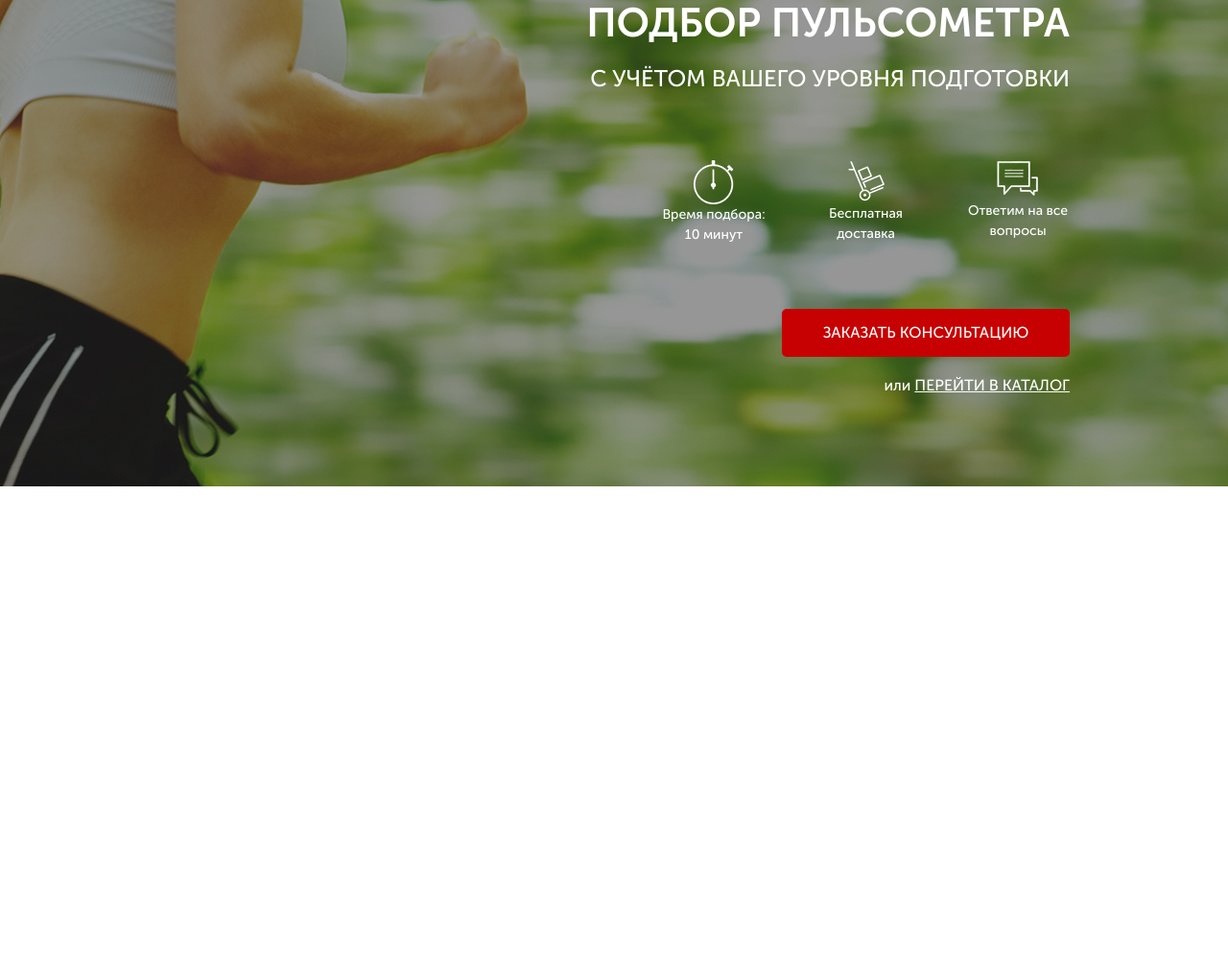
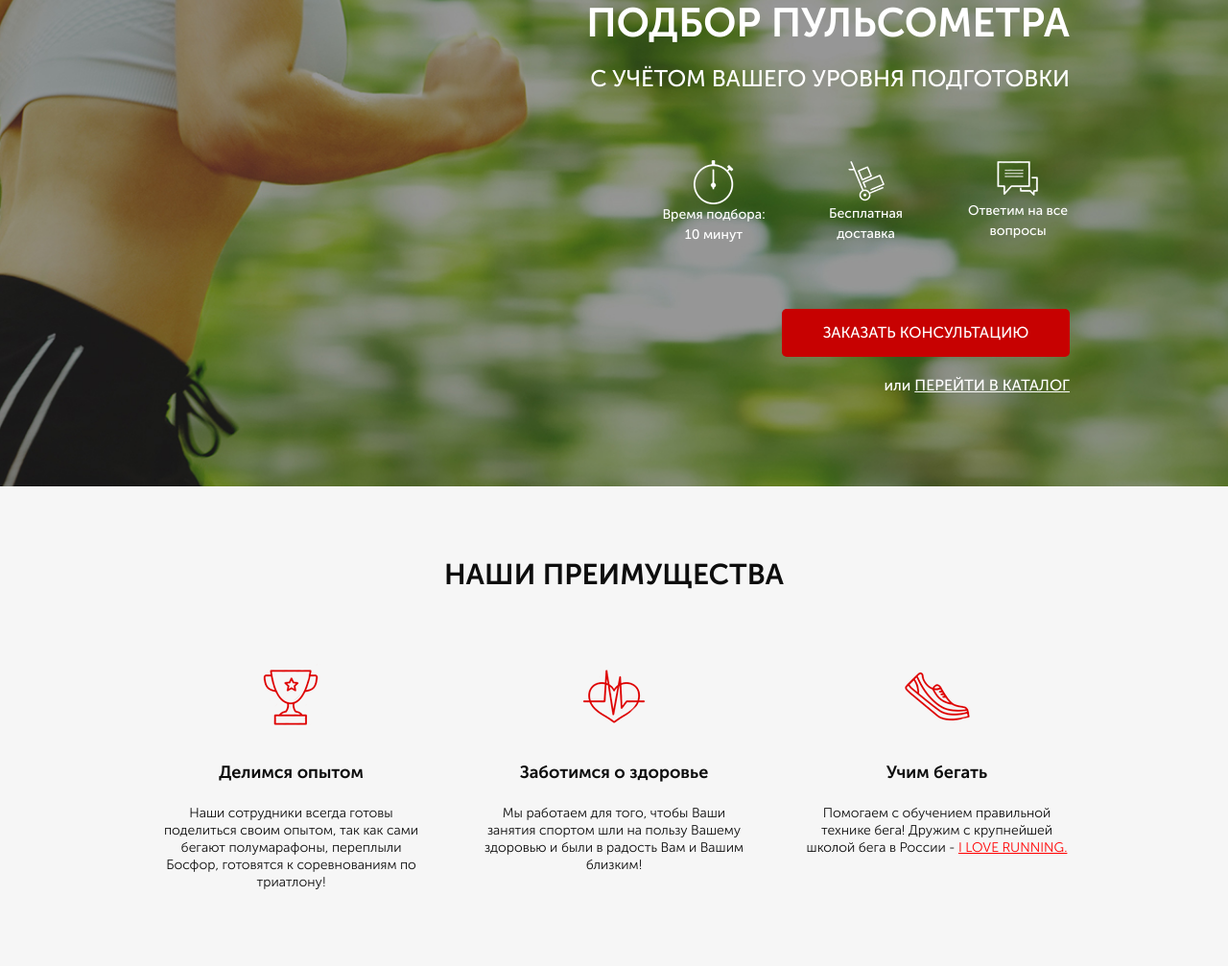
Before and after one commit to benJi-002/-RunSmart, a website: page src/index.html in a window 1280 px wide. Shown: the part 165-1172 px from the top of the page at 96% size. Before the commit the page ends 800 px from the top, so only its background shows below. Drawn offline with Linux system fonts and the light colour scheme.

Commit message:
Add benefits section and other edits

```diff
--- a/src/index.html
+++ b/src/index.html
@@ -11,7 +11,7 @@
     <link rel="stylesheet" href="css/style.min.css">
 </head>
 <body>
-   <div class="promo">
+   <section class="promo">
         <div class="container">
             <header class="header">
                 <a href="#" class="header__logo">
@@ -53,6 +53,50 @@
                 </div>
             </div>
         </div>
-   </div>
+   </section>
+
+   <section class="benefits">
+        <div class="container">
+            <div class="caption caption_benefits">наши преимущества</div>
+            <div class="benefits__wrapper">
+                <div class="benefits__item">
+                    <div class="benefits__icon">
+                        <img src="icons/benefits/cup_icon.png" alt="cup_icon">
+                    </div>
+                    <div class="title title_benefits">
+                        Делимся опытом
+                    </div>
+                    <div class="subtitle subtitle_benefits">
+                        Наши сотрудники всегда готовы поделиться своим опытом, так как сами бегают полумарафоны, переплыли Босфор, готовятся к соревнованиям по триатлону!
+                    </div>
+                </div>
+
+                <div class="benefits__item">
+                    <div class="benefits__icon">
+                        <img src="icons/benefits/heart_icon.png" alt="heart_icon">
+                    </div>
+                    <div class="title title_benefits">
+                        Заботимся о здоровье
+                    </div>
+                    <div class="subtitle subtitle_benefits">
+                        Мы работаем для того, чтобы Ваши занятия спортом шли на пользу Вашему здоровью и были в радость Вам и Вашим близким!
+                    </div>
+                </div>
+
+                <div class="benefits__item">
+                    <div class="benefits__icon">
+                        <img src="icons/benefits/shoe_icon.png" alt="shoe_icon">
+                    </div>
+                    <div class="title title_benefits">
+                        Учим бегать
+                    </div>
+                    <div class="subtitle subtitle_benefits">
+                        Помогаем с обучением правильной технике бега! Дружим с крупнейшей школой бега в России -
+                        <span>I LOVE RUNNING.</span>
+                    </div>
+                </div>
+            </div>
+        </div>
+   </section>
 </body>
 </html>
--- a/src/sass/style.scss
+++ b/src/sass/style.scss
@@ -1,10 +1,13 @@
 @import "base/_variables.scss";
 @import "base/_mixins.scss";
-@import "_general.scss";
 @import "_media.scss";
 @import "blocks/promo";
 @import "blocks/header";
 @import "blocks/buttons";
+@import "blocks/benefits";
+@import "blocks/captions";
+@import "blocks/titles";
+@import "blocks/subtitles";
 
 * {
 	font-family: 'Museo Sans Cyrl', sans-serif;
```
Also changed, not shown: src/sass/_media.scss (+15 -5 lines), src/css/style.min.css, src/sass/_general.scss (deleted).
